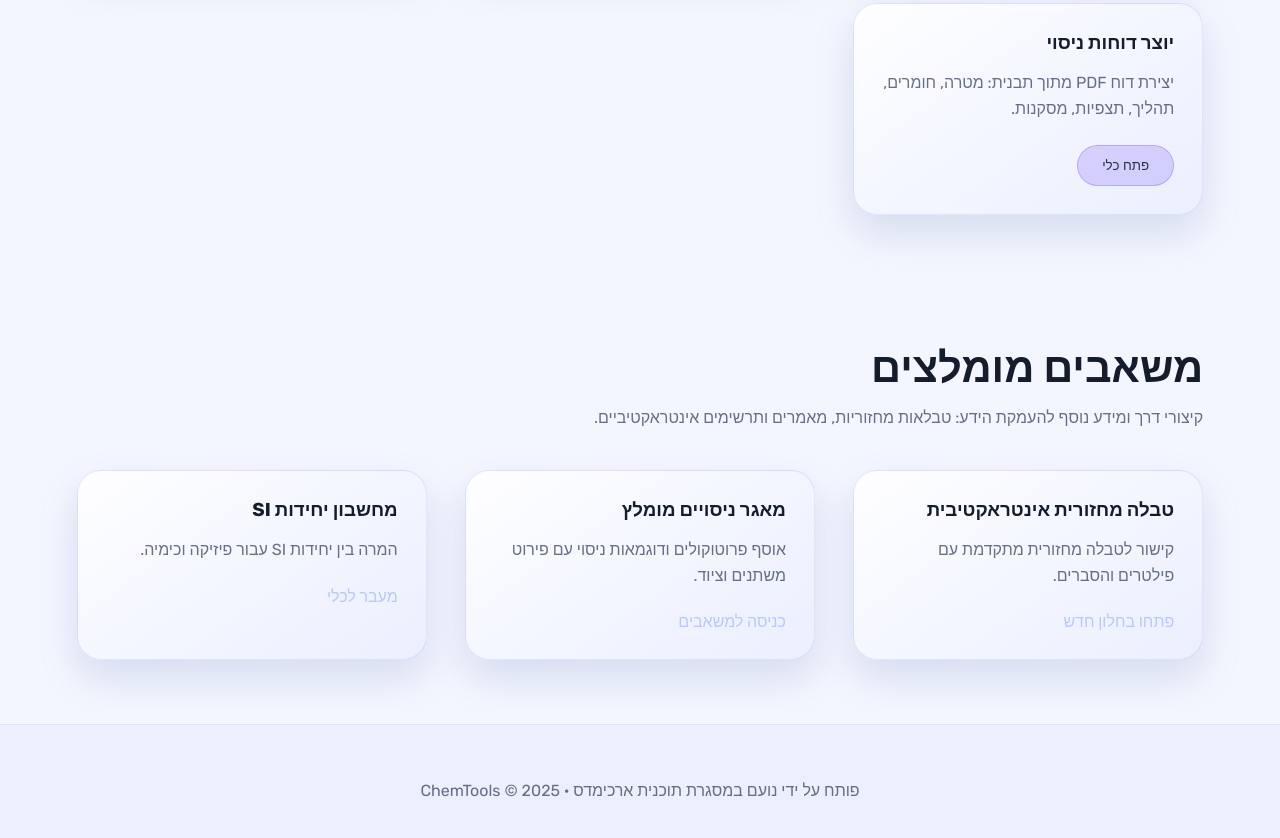
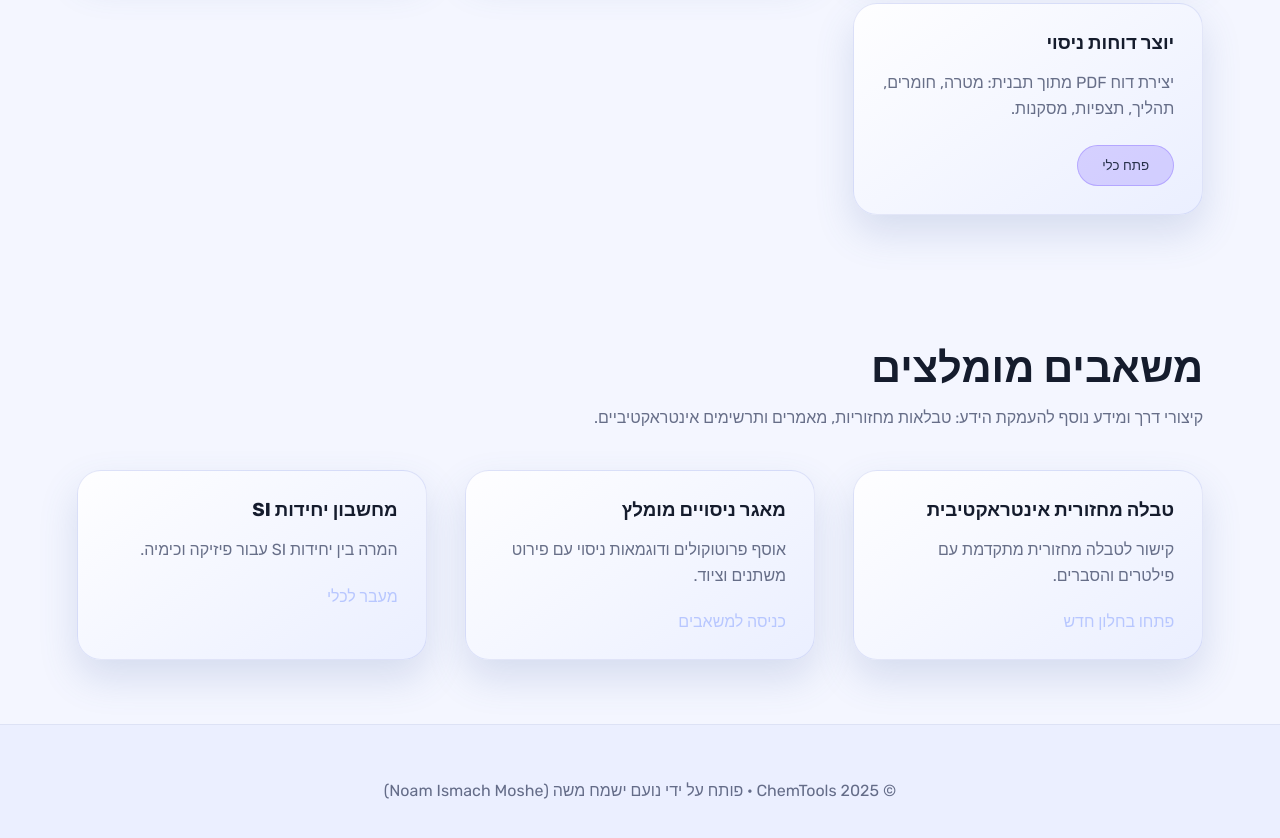
Before and after one commit to Noamismach/ChemTools, a plain HTML site: page index.html in a window 1280 px wide. Shown: the part 2190-3028 px from the top of the page. Drawn offline with Linux system fonts and the light colour scheme.

Commit message:
Update footer attribution

```diff
--- a/index.html
+++ b/index.html
@@ -237,7 +237,7 @@
       </main>
 
       <footer class="app-footer">
-        <p>פותח על ידי נועם במסגרת תוכנית ארכימדס · ChemTools © 2025</p>
+<p>© 2025 ChemTools · פותח על ידי נועם ישמח משה (Noam Ismach Moshe)</p>
       </footer>
     </div>
 
```
